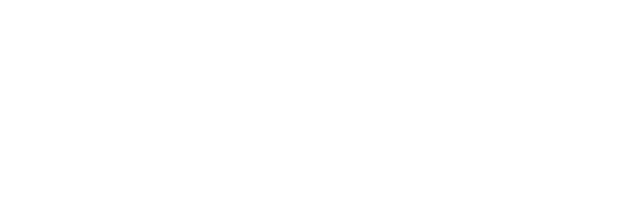
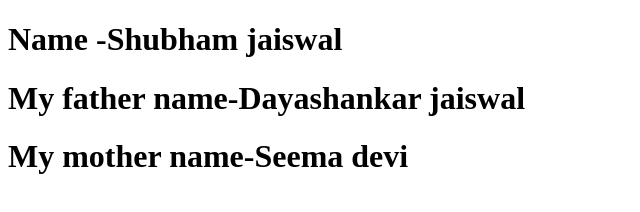
Before and after one commit to shubhamabescse27/shubham-jaiswal-web-designing-cse27-abes, a plain HTML site: page index.html in a window 1280 px wide. Shown: the whole page, without its empty margins (0-640 px from the left). Drawn offline with Linux system fonts and the light colour scheme.

Commit message:
my 5th change

```diff
--- a/index.html
+++ b/index.html
@@ -6,6 +6,8 @@
     <title>"my first HTML page"</title>
 </head>
 <body>
-
+ <h1>Name -Shubham jaiswal</h1>
+ <h1>My father name-Dayashankar jaiswal</h1>
+ <h1>My mother name-Seema devi</h1>
 </body>
 </html>
```
